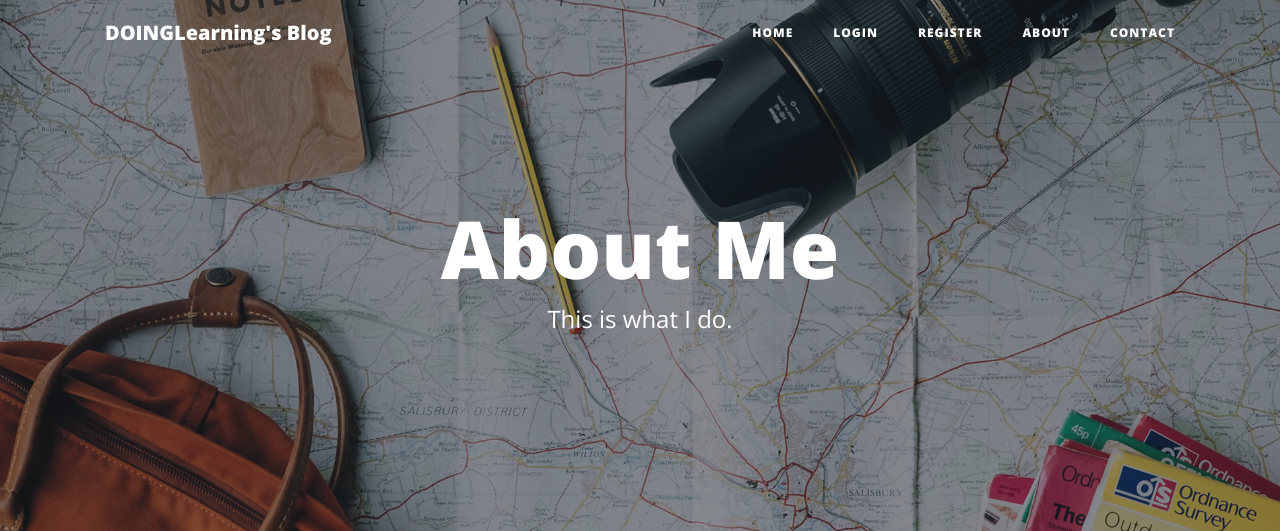
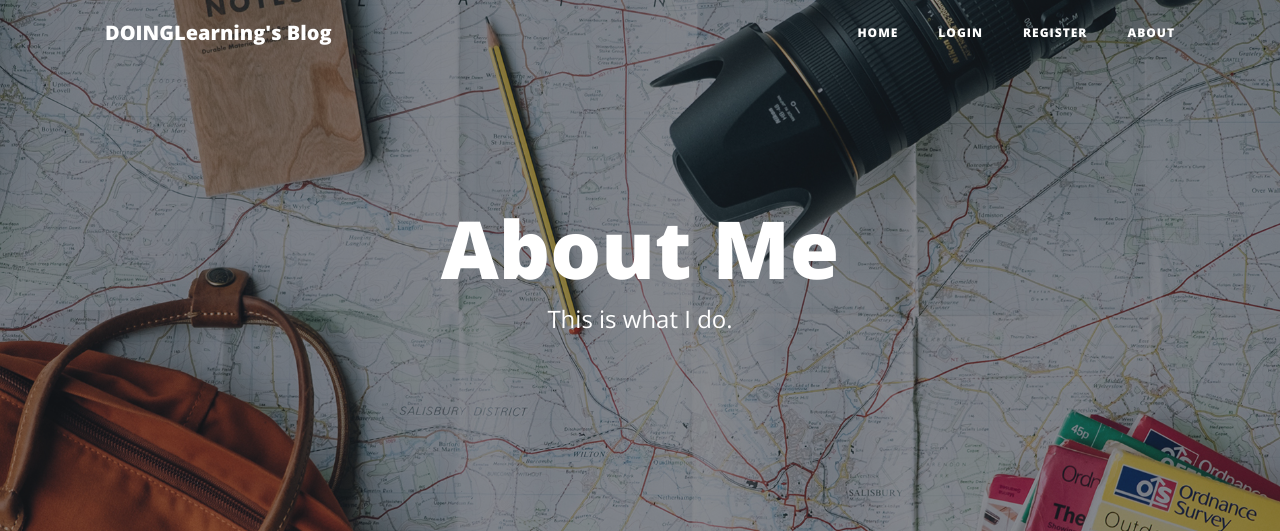
Before and after one commit to IMDOINGLearning/myBlog, a Flask app: page /about in a window 1280 px wide. Shown: the top 531 px of the page. Run offline with Flask 2, Linux system fonts and the light colour scheme; some libraries are stand-ins or nearby versions.

Commit message:
Update header.html

```diff
--- a/templates/header.html
+++ b/templates/header.html
@@ -55,9 +55,6 @@
           <li class="nav-item">
             <a class="nav-link" href="{{ url_for('about') }}">About</a>
           </li>
-          <li class="nav-item">
-            <a class="nav-link" href="{{ url_for('contact') }}">Contact</a>
-          </li>
         </ul>
       </div>
     </div>
```
